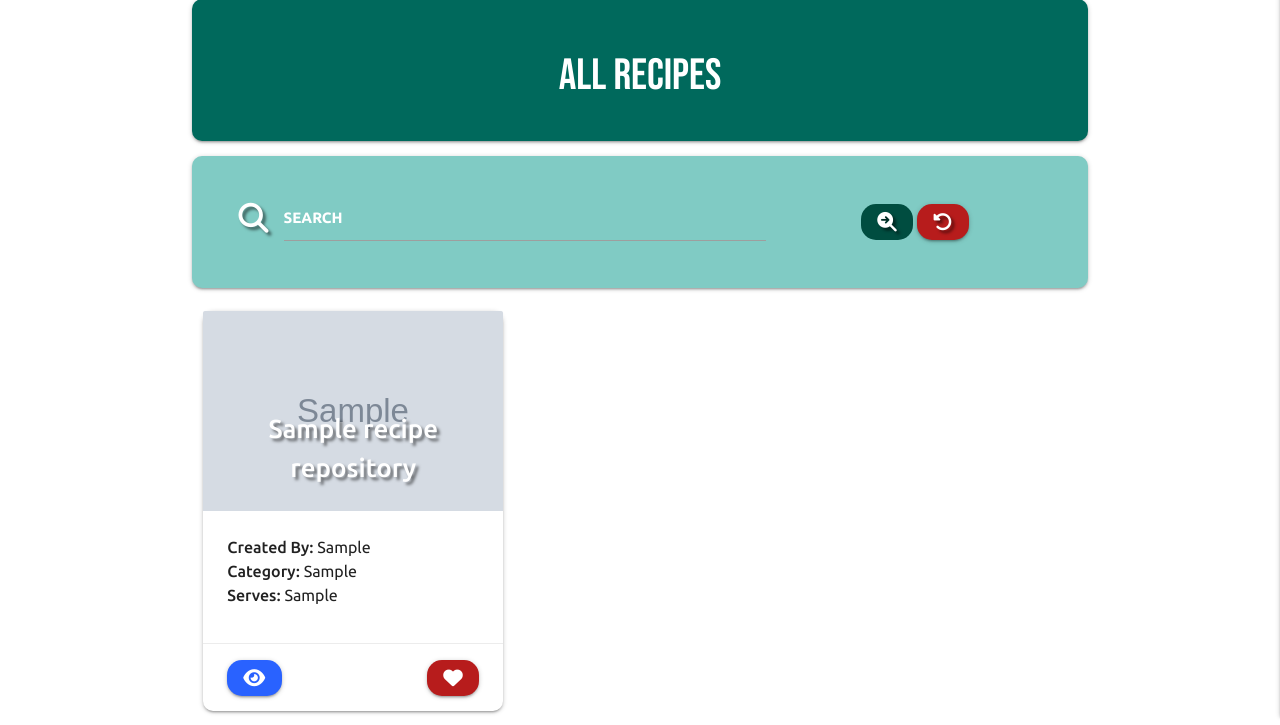
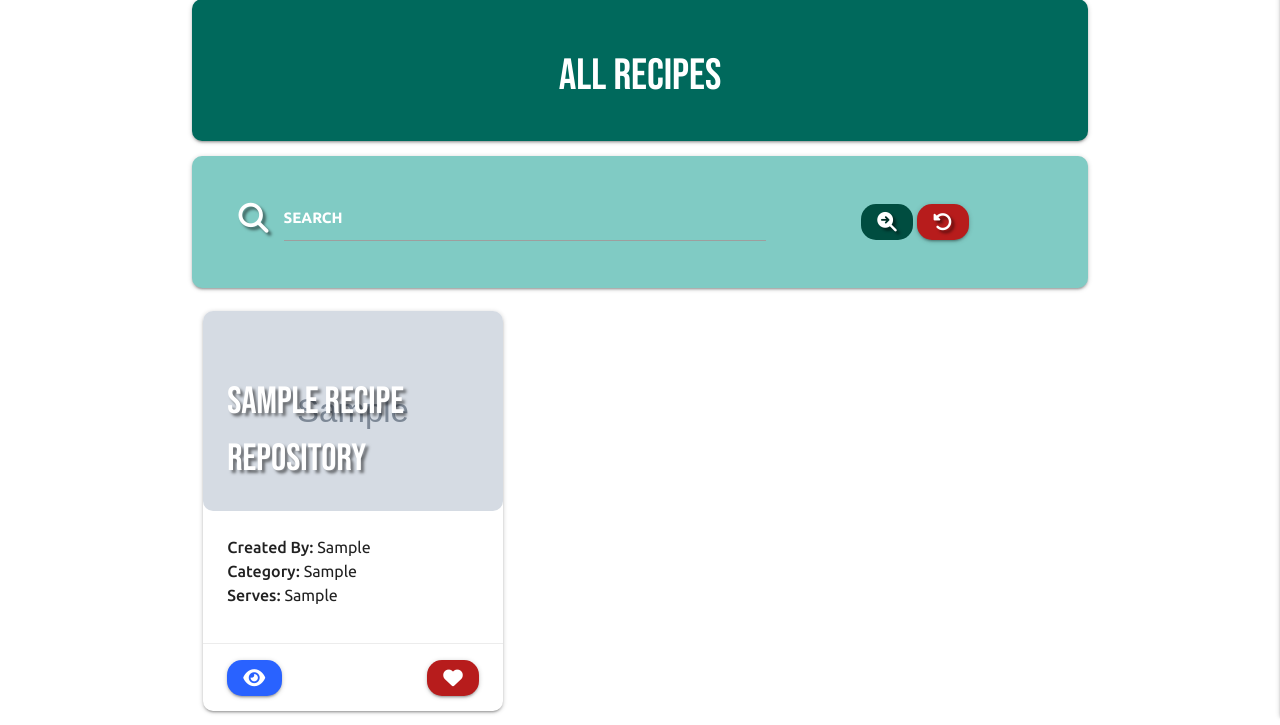
Before and after one commit to AHendley84/Pizza-Stop-MIlestone-Project-3, a Flask app: page /search in a window 1280 px wide. Shown: the part 144-869 px from the top of the page. Run offline with Flask 3, Linux system fonts and the light colour scheme; grey boxes marked "Sample" are stand-in pictures; a database or web service that is not in the repository returns one stand-in record (values such as "Sample title"); some libraries are stand-ins or nearby versions.

Commit message:
Amend CSS for flash messages to make words more visible

```diff
--- a/static/css/style.css
+++ b/static/css/style.css
@@ -31,6 +31,7 @@ body {
 }
 
 .card .card-image img {
+    border-radius: 10px;
     width: 300px;
     height: 200px;
 }
@@ -46,9 +47,8 @@ body {
 }
 
 .card .card-title {
-    font-family: 'Ubuntu', sans-serif;
-    font-size: 26px;
-    font-weight: bold;
+    font-family: 'Bebas Neue', sans-serif;
+    font-size: 38px;
 }
 
 .card .card-content p {
@@ -83,9 +83,9 @@ nav .sidenav-trigger {
 }
 
 .flash-message {
-    font-weight: bold;
-    font-size: 22px;
-    margin: 5px 5px 5px 5px;
+    font-family: 'Ubuntu', sans-serif;
+    font-size: 28px;
+    margin: 2px 2px 2px 2px;
 }
 
 .social-media i {
--- a/templates/all_recipes.html
+++ b/templates/all_recipes.html
@@ -29,12 +29,12 @@
 
         <!-- Code to display each of the recipes as a card -->
         {% if recipes|length > 0 %}
-            <div class="row center">
+            <div class="row">
                 {% for recipe in recipes|reverse %}
                     <div class="col card-container">
                         <div class="card hoverable card-radius">
                             <div class="card-image">
-                                <img src="{{ recipe.recipe_image }}">
+                                <img src="{{ recipe.recipe_image }}" class="card-radius">
                                 <span class="card-title text-shadow"><strong>{{ recipe.recipe_name }}</strong></span>
                             </div>
                             <div class="card-content card-radius">
--- a/templates/base.html
+++ b/templates/base.html
@@ -64,7 +64,7 @@
         {% with messages = get_flashed_messages() %}
             {% if messages %}
                 {% for message in messages %}
-                    <div class="row flashes card-panel teal lighten-3 card-radius s8 m6 l4">
+                    <div class="row flashes card-panel teal lighten-4 card-radius s8 m6 l4">
                         <p class=" teal-text darken-4-text center-align flash-message">{{ message }}</p>
                     </div>
                 {% endfor %}
```
Also changed, not shown: templates/view_recipe.html (+2 -6 lines).
